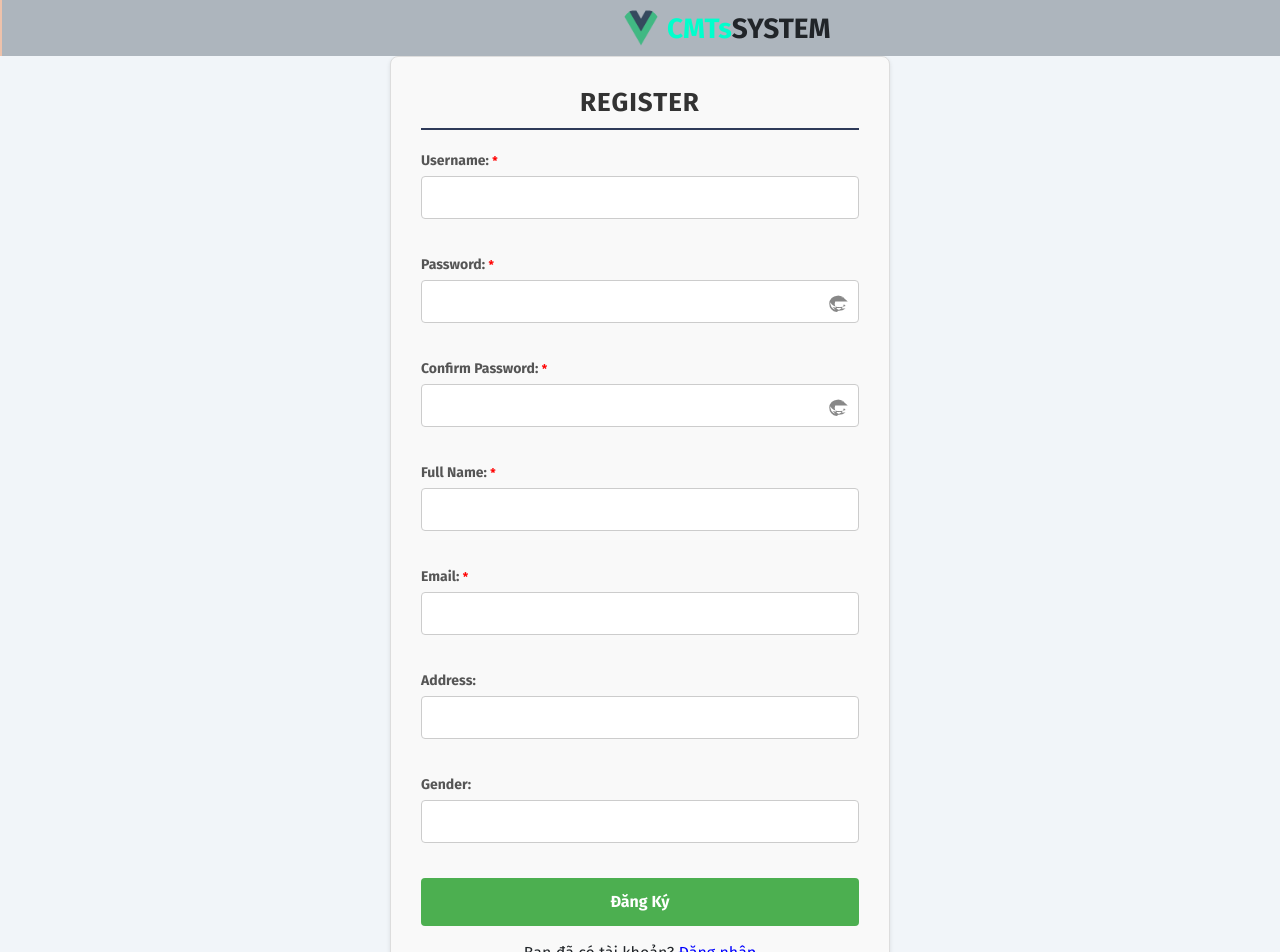
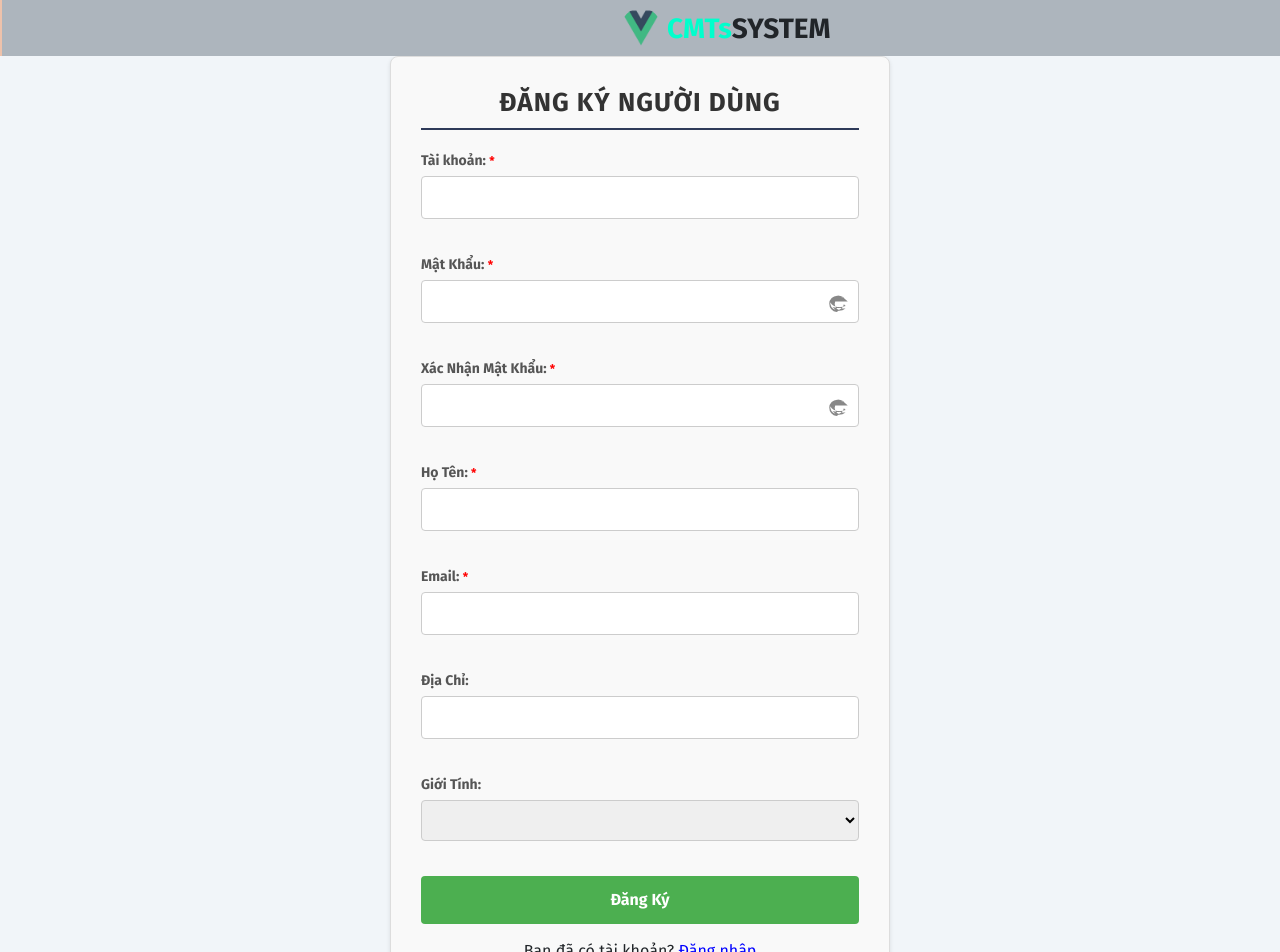
Before and after one commit to thaoontp/dashboard_cmt_system, a Vue app: page /register in a window 1280 px wide. Shown: the top 952 px of the page. Built offline with nearby package versions, Linux system fonts and the light colour scheme.

Commit message:
Translate All Field Name Into Vietnamese

```diff
--- a/src/components/SideBarAdmin/SidebaAdmin.vue
+++ b/src/components/SideBarAdmin/SidebaAdmin.vue
@@ -17,7 +17,7 @@
                   navigateTo('/');
                 "
               >
-                Home Page
+                Trang Chủ
               </button>
             </li>
             <li class="submenu-item">
@@ -29,7 +29,7 @@
                   navigateTo('/user');
                 "
               >
-                User
+                Quản Lý Người Dùng
               </button>
             </li>
             <li class="submenu-item">
@@ -41,7 +41,7 @@
                   navigateTo('/package');
                 "
               >
-                Package
+                Quản Lý Gói
               </button>
             </li>
           </ul>
@@ -52,7 +52,7 @@
           <span class="material-icons"
             ><i class="fa-solid fa-building"></i
           ></span>
-          Organization
+          Quản Lý Tổ Chức
         </div>
         <transition name="slide">
           <ul v-if="openKeys.includes('sub2')">
@@ -77,7 +77,7 @@
                   navigateTo('/organization/getOrganization');
                 "
               >
-                Organization List
+                Danh Sách Tổ Chức
               </button>
             </li>
           </ul>
@@ -86,7 +86,7 @@
       <li :class="['menu-item', { selected: openKeys.includes('sub4') }]">
         <div @click="toggleSubmenu('sub4')">
           <span class="material-icons"><i class="fa-solid fa-cog"></i></span>
-          Setting
+          Cài Đặt
         </div>
         <transition name="slide">
           <ul v-if="openKeys.includes('sub4')">
@@ -112,7 +112,7 @@
         <span class="material-icons">
           <i class="fa-solid fa-pager"></i>
         </span>
-        <span class="text">Page Organ</span>
+        <span class="text">Trang Tổ Chức</span>
       </router-link>
     </div>
 
@@ -122,7 +122,7 @@
           <span class="material-icons">
             <i class="fa-solid fa-right-to-bracket"></i>
           </span>
-          <span class="text">Login</span>
+          <span class="text">Đăng Nhập</span>
         </router-link>
       </div>
 
@@ -131,7 +131,7 @@
           <span class="material-icons">
             <i class="fa-solid fa-right-from-bracket"></i>
           </span>
-          <span class="text">Logout</span>
+          <span class="text">Đăng Xuất</span>
         </div>
         <div v-if="isModal" class="modal-overlay">
           <a-modal
--- a/src/components/SidebarPageOrgan/SidebarPageOrgan.vue
+++ b/src/components/SidebarPageOrgan/SidebarPageOrgan.vue
@@ -21,7 +21,7 @@
         <span class="material-icons"
           ><i class="fa-solid fa-house icon"></i
         ></span>
-        <span class="text">Home</span>
+        <span class="text">Trang Chủ</span>
       </router-link>
 
       <!-- <router-link v-if="isLoggedIn" to="/organization/register" class="button">
@@ -33,34 +33,34 @@
 
       <router-link to="/pages/menu" class="button">
         <span class="material-icons"><i class="fa-solid fa-book"></i></span>
-        <span class="text">Menu</span>
+        <span class="text">Mua Gói</span>
       </router-link>
 
       <router-link to="/pages/history" class="button">
         <span class="material-icons">
           <i class="fa-solid fa-clock-rotate-left"></i>
         </span>
-        <span class="text">History</span>
+        <span class="text">Lịch Sử Giao Dịch</span>
       </router-link>
       <router-link v-if="isLoggedIn" to="/pages/profile" class="button">
         <span class="material-icons"
           ><i class="fa-solid fa-user-circle"></i
         ></span>
-        <span class="text">Profile</span>
+        <span class="text">Thông tin tài khoản</span>
       </router-link>
       <router-link v-if="isLoggedIn" to="/pages/instructions" class="button">
         <span class="material-icons"
           ><i class="fa-solid fa-chalkboard-user"></i
         ></span>
-        <span class="text">Instructions</span>
+        <span class="text">Hướng Dẫn Sử Dụng</span>
       </router-link>
 
-      <router-link v-if="isAdmin" to="/" class="button">
+      <!-- <router-link v-if="isAdmin" to="/" class="button">
         <span class="material-icons">
           <i class="fa-solid fa-pager"></i>
         </span>
         <span class="text">Dashboard Admin</span>
-      </router-link>
+      </router-link> -->
     </div>
     <div class="flex"></div>
     <div class="menu" @click="showModal">
@@ -68,7 +68,7 @@
         <span class="material-icons"
           ><i class="fa-solid fa-right-from-bracket"></i
         ></span>
-        <span class="text">Logout</span>
+        <span class="text">Đăng Xuất</span>
       </div>
       <a-modal
         title="Đăng xuất"
--- a/src/components/pageOrganization/registerUser.vue
+++ b/src/components/pageOrganization/registerUser.vue
@@ -1,16 +1,16 @@
 <template>
   <div class="register-form">
-    <h2>Register</h2>
+    <h2>Đăng Ký Người Dùng</h2>
     <form @submit.prevent="handleSubmit" class="form">
       <div class="form-group">
-        <label for="USERNAME">Username: <span class="required">*</span></label>
+        <label for="USERNAME">Tài khoản: <span class="required">*</span></label>
         <input type="text" id="USERNAME" v-model="formData.USERNAME" />
         <p v-if="errors.USERNAME" class="error-message">
           {{ errors.USERNAME }}
         </p>
       </div>
       <div class="form-group">
-        <label for="PASSWORD">Password: <span class="required">*</span></label>
+        <label for="PASSWORD">Mật Khẩu: <span class="required">*</span></label>
         <div class="password-input-group">
           <input
             :type="showPassword ? 'text' : 'password'"
@@ -55,7 +55,7 @@
       </div>
       <div class="form-group">
         <label for="CONFIRM_PASSWORD"
-          >Confirm Password: <span class="required">*</span></label
+          >Xác Nhận Mật Khẩu: <span class="required">*</span></label
         >
         <div class="password-input-group">
           <input
@@ -103,7 +103,7 @@
         </p>
       </div>
       <div class="form-group">
-        <label for="FULLNAME">Full Name: <span class="required">*</span></label>
+        <label for="FULLNAME">Họ Tên: <span class="required">*</span></label>
         <input type="text" id="FULLNAME" v-model="formData.FULLNAME" />
         <p v-if="errors.FULLNAME" class="error-message">
           {{ errors.FULLNAME }}
@@ -131,12 +131,16 @@
         <p v-if="errors.otp" class="error-message">{{ errors.otp }}</p>
       </div>
       <div class="form-group">
-        <label for="ADDRESS">Address:</label>
+        <label for="ADDRESS">Địa Chỉ:</label>
         <input type="text" id="ADDRESS" v-model="formData.ADDRESS" />
       </div>
       <div class="form-group">
-        <label for="GENDER">Gender:</label>
-        <input type="text" id="GENDER" v-model="formData.GENDER" />
+        <label for="GENDER">Giới Tính:</label>
+        <select id="GENDER" v-model="formData.GENDER">
+          <option value="Male">Nam</option>
+          <option value="Female">Nữ</option>
+          <option value="Other">Khác</option>
+        </select>
       </div>
       <button type="submit">{{ showOTPField ? "Xác Thực" : "Đăng Ký" }}</button>
     </form>
@@ -521,4 +525,19 @@ button[type="submit"]:hover {
   height: 20px;
   fill: #888;
 }
+
+select {
+  width: 100%;
+  padding: 10px;
+  border: 1px solid #ccc;
+  border-radius: 4px;
+  font-size: 14px;
+  transition: border-color 0.3s;
+}
+
+select:focus {
+  border-color: #4caf50;
+  outline: none;
+  box-shadow: 0 0 5px rgba(76, 175, 80, 0.5);
+}
 </style>
--- a/src/views/LoginAdmin/LoginAdmin.vue
+++ b/src/views/LoginAdmin/LoginAdmin.vue
@@ -33,7 +33,7 @@
                           v-model="username"
                           name="username"
                           autocomplete="off"
-                          placeholder="Nhập username"
+                          placeholder="Nhập tên tài khoản hoặc email"
                           required
                         />
                       </div>
@@ -62,7 +62,7 @@
                         </div>
                       </div>
                       <div class="pt-1 mb-4">
-                        <button class="btnPay">Login</button>
+                        <button class="btnPay">Đăng Nhập</button>
                       </div>
 
                       <a class="small text-muted" href="#!">Quên mật khẩu</a>
--- a/src/views/PageOrgan/Profile/Profile.vue
+++ b/src/views/PageOrgan/Profile/Profile.vue
@@ -19,12 +19,17 @@
       <a-row class="profile-info">
         <a-col :span="24">
           <div class="info-item">
-            <p><strong>Tên đăng nhập: </strong> {{ userInfo?.USERNAME }}</p>
+            <p>
+              <strong>Tên đăng nhập:</strong>
+              <span class="content">{{ userInfo?.USERNAME }}</span>
+            </p>
           </div>
           <div class="info-item">
             <p>
               <strong>Họ và tên:</strong>
-              <template v-if="!editing">{{ userInfo?.FULLNAME }}</template>
+              <template v-if="!editing"
+                ><span class="content">{{ userInfo?.FULLNAME }}</span></template
+              >
               <a-input
                 v-else
                 :value="editData.FULLNAME"
@@ -34,30 +39,27 @@
           </div>
           <div class="info-item">
             <p>
-              <strong>Giới tính: {{ msg }}</strong>
-              <template v-if="!editing">{{ userInfo?.GENDER }}</template>
-              <a-input
+              <strong>Giới tính:</strong>
+              <template v-if="!editing"
+                ><span class="content">{{ userInfo?.GENDER }}</span></template
+              >
+              <a-select
                 v-else
                 :value="editData.GENDER"
-                @input="updateEditData('GENDER', $event.target.value)"
-              />
+                @change="updateEditData('GENDER', $event)"
+              >
+                <a-select-option value="Male">Male</a-select-option>
+                <a-select-option value="Female">Female</a-select-option>
+                <a-select-option value="Other">Other</a-select-option>
+              </a-select>
             </p>
           </div>
-          <!-- <div class="info-item">
-            <p>
-              <strong>Email: {{ msg }}</strong>
-              <template v-if="!editing">{{ userInfo?.EMAIL }}</template>
-              <a-input
-                v-else
-                :value="editData.EMAIL"
-                @input="updateEditData('EMAIL', $event.target.value)"
-              />
-            </p>
-          </div> -->
           <div class="info-item">
             <p>
-              <strong>Địa chỉ: {{ msg }}</strong>
-              <template v-if="!editing">{{ userInfo?.ADDRESS }}</template>
+              <strong>Địa chỉ:</strong>
+              <template v-if="!editing"
+                ><span class="content">{{ userInfo?.ADDRESS }}</span></template
+              >
               <a-input
                 v-else
                 :value="editData.ADDRESS"
@@ -269,4 +271,22 @@ export default {
     width: 100%;
   }
 }
+select {
+  width: 100%;
+  padding: 10px;
+  border: 1px solid #ccc;
+  border-radius: 4px;
+  font-size: 14px;
+  transition: border-color 0.3s;
+}
+
+select:focus {
+  border-color: #4caf50;
+  outline: none;
+  box-shadow: 0 0 5px rgba(76, 175, 80, 0.5);
+}
+
+.content {
+  margin-left: 8px;
+}
 </style>
```
